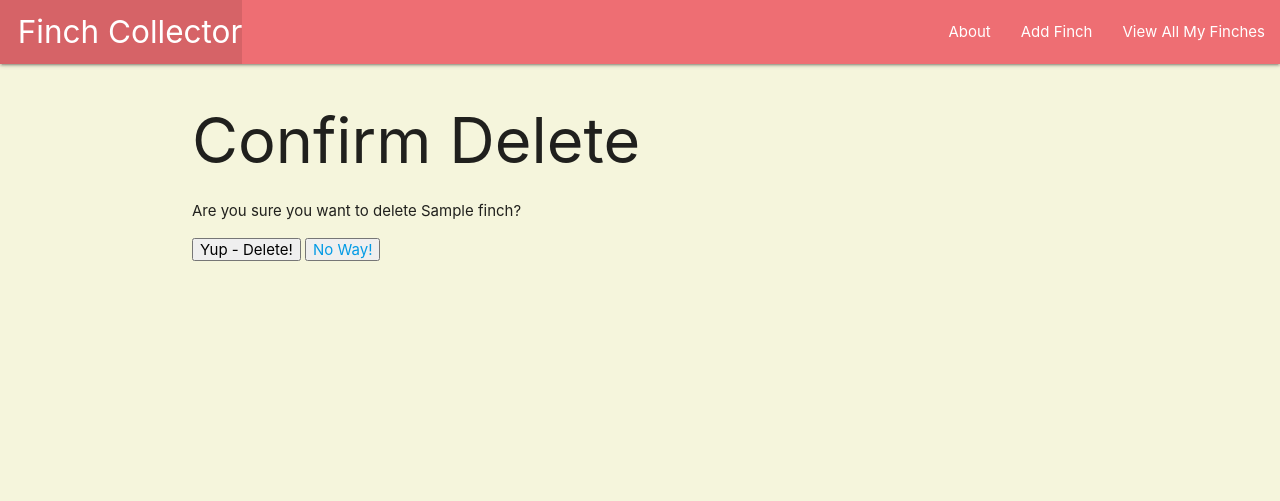
After one commit to AamerShikari/finchcollector, a Django app: page /finches/1/delete/ in a window 1280 px wide. The commit adds this page. Shown: the top 501 px of the page. Run offline with Django 4.2, Linux system fonts and the light colour scheme; tables that the repository leaves empty hold one stand-in row (values such as "Sample post").

Commit message:
Update and Delete Confirmation Pages, Update and Delete Paths, and Functionality

```diff
--- a/main_app/models.py
+++ b/main_app/models.py
@@ -11,4 +11,4 @@ class Finch(models.Model):
 
 
     def get_absolute_url(self):
-        return reverse('details', kwargs={'finch_id': self.id})
+        return reverse('detail', kwargs={'finch_id': self.id})
--- /dev/null
+++ b/main_app/templates/main_app/finch_confirm_delete.html
@@ -0,0 +1,13 @@
+{% extends 'base.html' %}
+{% block content %}
+
+<h1> Confirm Delete</h1>
+<p>Are you sure you want to delete {{object.name}}?</p>
+
+<form method="post">
+    {% csrf_token %}
+    <input type="submit" value="Yup - Delete!" clas="btn">
+    <button><a href="{% url 'detail' object.id%}">No Way!</a></button>
+</form>
+
+{% endblock %}
--- a/main_app/urls.py
+++ b/main_app/urls.py
@@ -7,6 +7,6 @@ urlpatterns = [
     path('finches', views.finch_index, name='finches'),
     path('finches/<int:finch_id>/', views.finch_details, name='detail'),
     path('finches/create/', views.FinchCreate.as_view(), name='finch_create'),
-    path('finches/<int:finch_id>/update', views.FinchUpdate.as_view(), name='finch_update'),
-    path('finches/<int:finch_id>/delete', views.FinchDelete.as_view(), name='finch_delete'),
+    path('finches/<int:pk>/update/', views.FinchUpdate.as_view(), name='finch_update'),
+    path('finches/<int:pk>/delete/', views.FinchDelete.as_view(), name='finch_delete'),
 ]
```
Also changed, not shown: main_app/templates/finches/details.html (+7 -5 lines).
